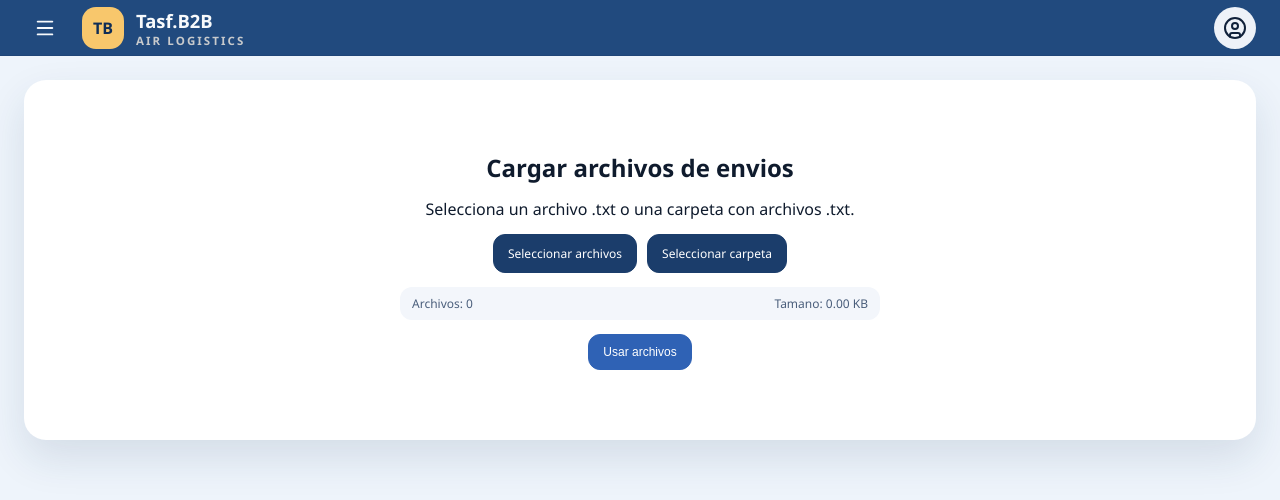
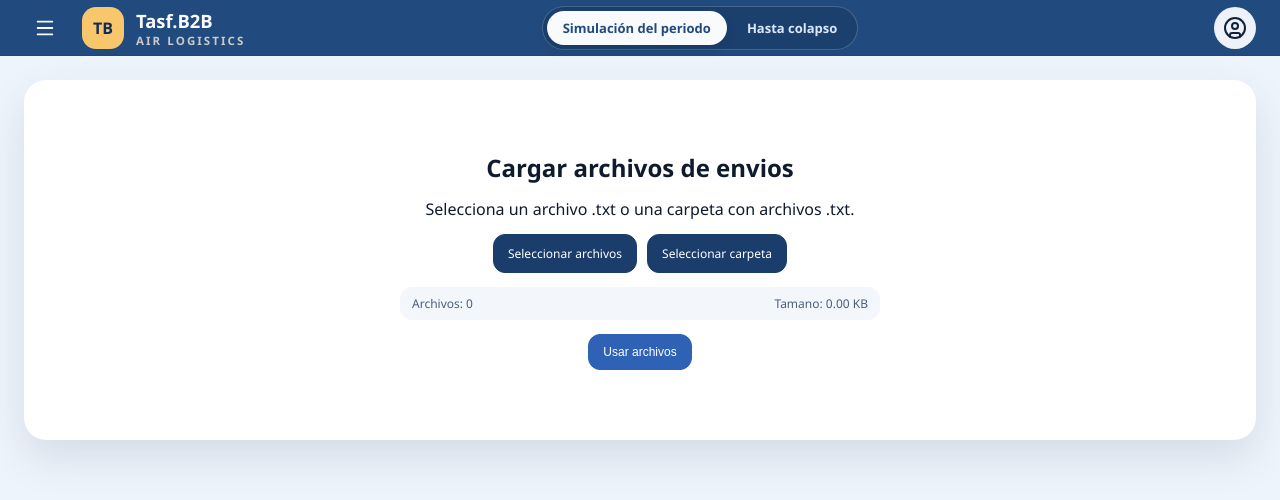
Before and after one commit to rey1hlp/DP1_TASF.B2B, a React (Vite) app in the folder frontend_tasf_b2b/: page /simulacion in a window 1280 px wide. Shown: the top 500 px of the page. Built offline with nearby package versions, Linux system fonts and the light colour scheme; no server answers.

Commit message:
mandar el encabezado a la parte superior para elegir entre simulacion 5D y hasta el colapso

```diff
--- a/frontend_tasf_b2b/src/index.css
+++ b/frontend_tasf_b2b/src/index.css
@@ -104,6 +104,42 @@ body {
   font-weight: 700;
 }
 
+.topbar-simulation-mode {
+  display: inline-flex;
+  align-items: center;
+  gap: 4px;
+  padding: 4px;
+  border: 1px solid rgba(226, 236, 255, 0.22);
+  border-radius: 999px;
+  background: rgba(15, 35, 66, 0.24);
+  max-width: 100%;
+}
+
+.topbar-simulation-option {
+  min-height: 34px;
+  border: none;
+  border-radius: 999px;
+  padding: 0 16px;
+  background: transparent;
+  color: #dce8fb;
+  font: inherit;
+  font-size: 13px;
+  font-weight: 700;
+  white-space: nowrap;
+  cursor: pointer;
+}
+
+.topbar-simulation-option:hover {
+  background: rgba(255, 255, 255, 0.1);
+  color: #ffffff;
+}
+
+.topbar-simulation-option.active {
+  background: #f8fafc;
+  color: #214a7e;
+  box-shadow: 0 4px 12px rgba(8, 22, 48, 0.16);
+}
+
 .topbar-left {
   display: flex;
   align-items: center;
@@ -202,6 +238,13 @@ body {
 }
 
 .daily-operation-page {
+  display: flex;
+  flex-direction: column;
+  gap: 16px;
+  height: 100%;
+}
+
+.simulation-page {
   display: flex;
   flex-direction: column;
   gap: 16px;
@@ -369,6 +412,13 @@ body {
   flex-wrap: wrap;
   font-size: 13px;
   color: #40577a;
+}
+
+.simulation-summary-toolbar {
+  min-height: 56px;
+  align-items: center;
+  justify-content: start;
+  padding: 16px 20px;
 }
 
 /* ─── Map area ──────────────────────────────────────────────────── */
--- a/frontend_tasf_b2b/src/pages/SimulationPage.tsx
+++ b/frontend_tasf_b2b/src/pages/SimulationPage.tsx
@@ -1,10 +1,12 @@
 import { useCallback, useEffect, useMemo, useRef, useState } from 'react' // ✅ useState importado
+import { useOutletContext } from 'react-router'
 import type { AirportDto } from '../types/sim'
 import { fetchAirports, startSimulation } from '../services/api'
 import MapView from '../components/MapView'
 import SimulationStatus from '../components/SimulationStatus'
 import SimulationControls from '../components/SimulationControls'
 import UploadEnvios from '../components/UploadEnvios'
+import type { AppLayoutContext } from '../layouts/AppLayout'
 import { useSimulationContext } from '../contexts/SimulationContext'
 import { DEFAULT_MAP_SEMAPHORE_FILTERS } from '../types/mapFilters'
 import type { EntityFocusRequest } from '../types/entityFocus'
@@ -74,8 +76,8 @@ export default function SimulationPage() {
   const [simulationMode, setSimulationMode] = useState<'period' | 'collapse'>('period')
   const [mapFilters, setMapFilters] = useState(DEFAULT_MAP_SEMAPHORE_FILTERS)
 
-  const [isToolbarCollapsed, setIsToolbarCollapsed] = useState(false)
   const [isPanelCollapsed, setIsPanelCollapsed] = useState(true)
+  const { setTopbarMain } = useOutletContext<AppLayoutContext>()
 
   const [selectedShipmentRoute, setSelectedShipmentRoute] = useState<RespuestaRutaEnvioDto | null>(null)
   const [shipmentSearchError, setShipmentSearchError] = useState<string | null>(null)
@@ -106,6 +108,29 @@ export default function SimulationPage() {
     localCompleted,
     ranges,
   } = simulation
+
+  useEffect(() => {
+    setTopbarMain(
+      <div className="topbar-simulation-mode" role="group" aria-label="Modo de simulación">
+        <button
+          type="button"
+          className={`topbar-simulation-option ${simulationMode === 'period' ? 'active' : ''}`}
+          onClick={() => setSimulationMode('period')}
+        >
+          Simulación del periodo
+        </button>
+        <button
+          type="button"
+          className={`topbar-simulation-option ${simulationMode === 'collapse' ? 'active' : ''}`}
+          onClick={() => setSimulationMode('collapse')}
+        >
+          Hasta colapso
+        </button>
+      </div>
+    )
+
+    return () => setTopbarMain(null)
+  }, [setTopbarMain, simulationMode])
 
   // Cargar aeropuertos una sola vez
   useEffect(() => {
@@ -510,42 +535,14 @@ export default function SimulationPage() {
       {!enviosKey ? (
         <UploadEnvios onUploaded={handleEnviosUploaded} />
       ) : (
-        <>
-            <section className={`toolbar ${isToolbarCollapsed ? 'collapsed' : ''}`}>
-              <button
-                className="toggle-toolbar-btn"
-                onClick={() => setIsToolbarCollapsed(!isToolbarCollapsed)}
-                title={isToolbarCollapsed ? "Expandir resumen" : "Colapsar resumen"}
-              >
-                {isToolbarCollapsed ? '▼' : '▲'}
-              </button>
-
-              {isToolbarCollapsed ? (
-                <div style={{ fontWeight: '600', fontSize: '14px', color: '#1b3d6b' }}>
-                  Resumen de la Simulación
-                </div>
-              ) : (
-                <>
-                  <div className="tabs">
-                    <button
-                      className={`tab ${simulationMode === 'period' ? 'active' : ''}`}
-                      onClick={() => setSimulationMode('period')}
-                    >
-                      Simulacion del periodo
-                    </button>
-                    <button
-                      className={`tab ${simulationMode === 'collapse' ? 'active' : ''}`}
-                      onClick={() => setSimulationMode('collapse')}
-                    >
-                      Simulacion hasta el colapso
-                    </button>
-                  </div>
+    <div className="simulation-page">
+            <section className="toolbar simulation-summary-toolbar">
               <div className="status">
                 <div className="status-item">
                   Fecha: <strong>{displayStartDate}</strong>
                 </div>
                 <div className="status-item">
-                      Duracion: <strong>{typeof duration === 'number' ? `${duration} dias` : duration}</strong>
+                  Duración: <strong>{typeof duration === 'number' ? `${duration} días` : duration}</strong>
                 </div>
                 <div className="status-item">
                   Vuelos activos: <strong>{formatInteger(cappedSegments.length)}</strong>
@@ -554,8 +551,6 @@ export default function SimulationPage() {
                   Maletas: <strong>{formatInteger(meta?.totalMaletas)}</strong>
                 </div>
               </div>
-                </>
-              )}
             </section>
 
             <section className={`map-area ${isPanelCollapsed ? 'panel-collapsed' : ''}`}>
@@ -614,7 +609,7 @@ export default function SimulationPage() {
                 entityFocusRequest={entityFocusRequest}
             />
           </section>
-        </>
+        </div>
       )}
     </>
   )
```
Lines whose indentation alone changed are shown as unchanged.
